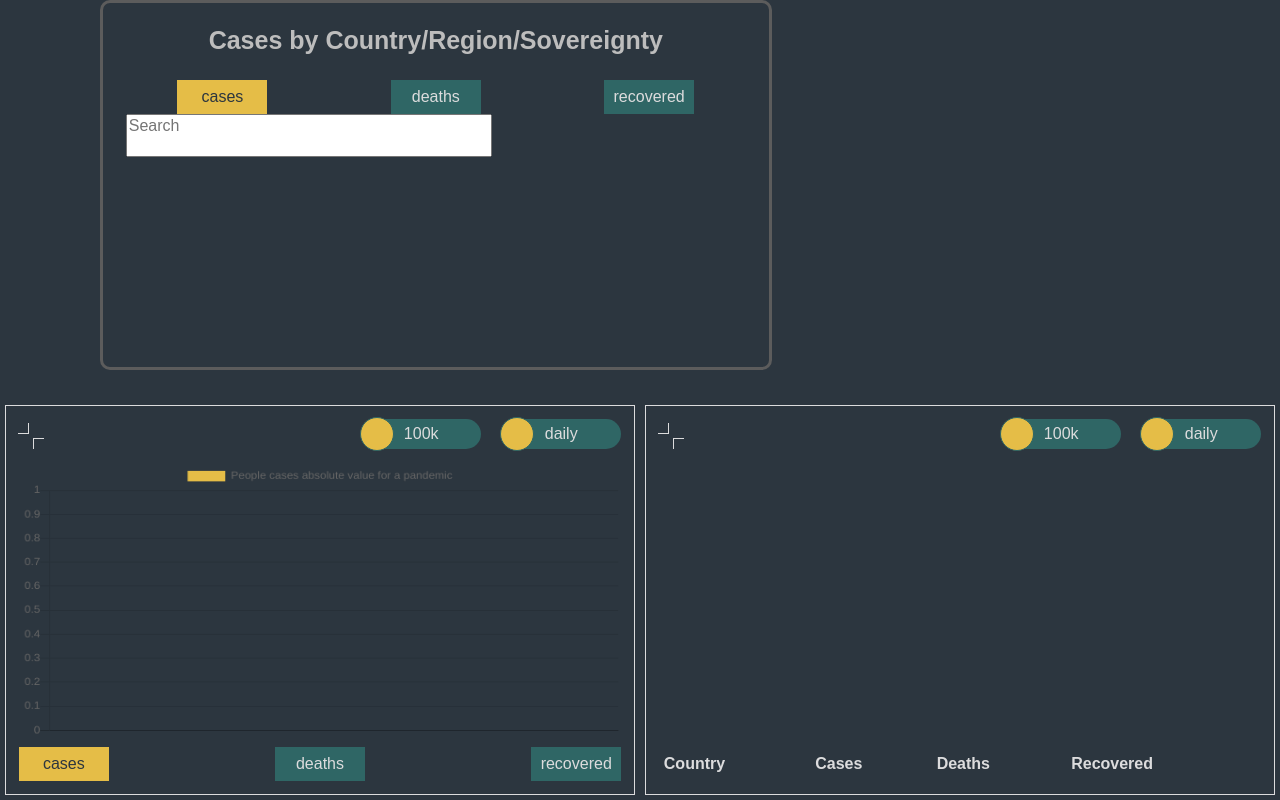
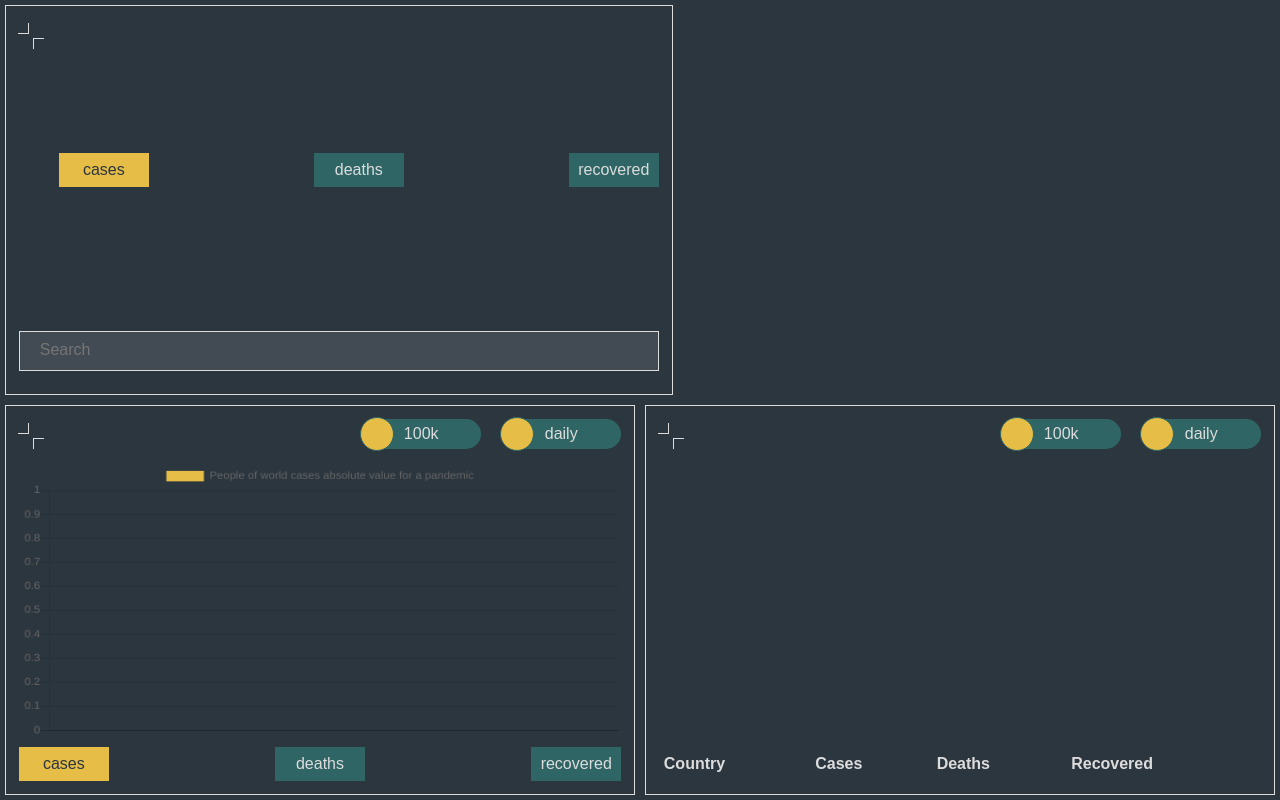
Before and after one commit to vi-voe/covid-dashboard, a website built with webpack: page src/index.html in a window 1280 px wide. Built offline with nearby package versions, Linux system fonts and the light colour scheme; no server answers.

Commit message:
feat: add country

```diff
--- a/src/components/keyboard/keyboard.scss
+++ b/src/components/keyboard/keyboard.scss
@@ -40,27 +40,32 @@
 }
 
 .keyboard__key:active {
-  background: red;
+  background: var(--color-main);
   border: blue 1px solid;
 }
+
 .sound--active {
   background: blueviolet;
 }
+
 .click--active {
   background: red;
 }
+
 .keyboard__key--wide {
   width: 12%;
 }
+
 .keyboard__key--wide:active {
-  background-color: blue;
+  background-color: var(--color-main);
 }
 
 .keyboard__key--extra-wide {
-  background-color: red;
+  background-color: var(--color-second);
   width: 36%;
   max-width: 500px;
 }
+
 .keyboard__key--extra-wide:active {
   background-color: blue
 }
@@ -83,14 +88,17 @@
 .keyboard__key--dark {
   background: rgba(0, 0, 0, 0.25);
 }
+
 .click--wide-active {
   background-color: blue;
 }
+
 @media (max-width: 780px) {
   .keyboard__key {
     max-width: 60px;
   }
 }
+
 @media (max-width: 584px) {
   .keyboard__key {
     max-width: 45px;
--- a/src/components/list/list.js
+++ b/src/components/list/list.js
@@ -3,6 +3,8 @@ import tableTitle from './var';
 import Data from '../../modules/data/DataGlobal';
 import Keyboard from '../keyboard/keyboard';
 import Tabs from '../tabs/tabs';
+import ResizeBtn from '../resize-btn/resizeBtn';
+import { publisher } from '../../modules/observer/publisher';
 // import TableGlobalDeath from './TableGlobalDeath';
 
 let selectedList;
@@ -15,13 +17,14 @@ class List {
 
     this.wrapper = document.createElement('div');
     this.wrapper.classList.add('list_wrap');
+    this.wrapper.classList.add('resize-bl');
 
     this.list = document.createElement('ul');
     this.list.classList.add('list');
 
     const listTitle = document.createElement('h2');
     listTitle.classList.add('list__title');
-    this.wrapper.appendChild(listTitle);
+    // this.wrapper.appendChild(listTitle);
 
     this.search = document.createElement('textarea');
     this.search.setAttribute('placeholder', 'Search');
@@ -31,8 +34,11 @@ class List {
     const titleContent = document.createTextNode(tableTitle);
     listTitle.appendChild(titleContent);
 
+    this.resizeBtn = new ResizeBtn();
+    this.resizeBtn.render(this.wrapper);
+
     const triggerWrap = document.createElement('div');
-    triggerWrap.classList.add('trigger-wrap');
+    // triggerWrap.classList.add('trigger-wrap');
 
     this.wrapper.appendChild(triggerWrap);
 
@@ -125,6 +131,8 @@ class List {
       const { target } = event;
       if (target.tagName !== 'LI') return;
       this.highlight(target);
+
+      publisher.notify('country', target.textContent.replace(/[0-9]/g, ''));
     });
   }
 
--- a/src/components/list/list.scss
+++ b/src/components/list/list.scss
@@ -1,21 +1,21 @@
 .list_wrap {
-  width: 400px;
-  border: 3px solid #5c5c5c;
-  border-radius: 10px;
-  margin-bottom: 30px;
-  margin-left: 100px;
+  // width: 400px;
+  // border: 3px solid #5c5c5c;
+  // border-radius: 10px;
+  // margin-bottom: 30px;
+  // margin-left: 100px;
 }
 
 .list {
   border: 0;
   padding: 10px 0 0;
   margin: 0;
-  height: 410px;
   text-decoration: none;
   list-style-type: none;
   font-size: 20px;
   overflow-y: scroll;
   max-height: 500px;
+
   &__title {
     color: #bdbdbd;
     text-align: center;
@@ -23,21 +23,25 @@
     padding: 10px 0 15px 0;
     margin: 0;
   }
+
   img {
     width: 18px;
     height: 18px;
     margin-right: 10px;
   }
+
   &__item {
     cursor: pointer;
     color: #ffffff;
     padding: 3px 0;
     border-bottom: 1px solid #5c5c5c;
   }
+
   &__item span {
     padding: 0 10px;
     color: #e83732;
   }
+
   &-active {
     background-color: #1b61a6;
   }
@@ -46,16 +50,27 @@
 .list::-webkit-scrollbar {
   width: 10px;
 }
+
 .list::-webkit-scrollbar-track {
   background-color: #404040;
 }
+
 .list::-webkit-scrollbar-thumb {
   background-color: #5c5c5c;
 }
 
 .search {
-  margin: 0 10px;
-  width: 360px;
+  box-sizing: border-box;
+  width: 100%;
+  min-height: 40px;
+  height: 40px;
+  margin: 10px 0;
+  padding: 8px 20px;
+  border: 1px solid var(--color-text);
+  background: rgba(255, 255, 255, 0.1);
+  font-size: 16px;
+  color: var(--color-text);
+  line-height: 1.3;
   resize: none;
 }
 
@@ -63,12 +78,12 @@
   display: flex;
   justify-content: space-around;
 }
+
 .list_wrap .trigger-wrap {
   display: flex;
   justify-content: space-around;
 }
 
 .list_wrap .tabs {
-  display: flex;
-  justify-content: space-around;
+  padding-left: 40px;
 }
--- a/src/js/main.js
+++ b/src/js/main.js
@@ -26,6 +26,7 @@ chartPainter.render();
 publisher.subscribe(chartPainter, "group");
 publisher.subscribe(chartPainter, "countMethod");
 publisher.subscribe(chartPainter, "period");
+publisher.subscribe(chartPainter, "country");
 
 publisher.subscribe(list, "group");
 publisher.subscribe(list, "countMethod");
@@ -39,3 +40,4 @@ tableList.render();
 
 publisher.subscribe(tableList, "countMethod");
 publisher.subscribe(tableList, "period");
+publisher.subscribe(tableList, "country");
--- a/src/modules/chart/chart.js
+++ b/src/modules/chart/chart.js
@@ -8,7 +8,7 @@ class ChartPainter {
     this.group = 'cases'; // cases, deaths? recovered
     this.countMethod = 'true'; // abs, 100thousand
     this.period = 'true'; // total, day
-
+    this.country = '';
     this.peopleWorld = 7827000000;
 
     this.cfg = {
@@ -48,7 +48,7 @@ class ChartPainter {
           yAxes: [{
             ticks: {
               beginAtZero: true,
-              callback: (value) => (value > 99000) ? `${value / 10e6}M` : value,
+              callback: (value) => ((value > 99000) ? `${value / 10e6}M` : value),
             },
           }],
         },
@@ -73,6 +73,7 @@ class ChartPainter {
 
   async getDataForChart() {
     const dataChartArray = [];
+    if (this.country.length === 0) {
       await this.data.getDataTotalCasesGlobalHistorical().then((res) => {
         let prev = 0;
         Object.entries(res[this.group]).forEach((pair) => {
@@ -82,13 +83,24 @@ class ChartPainter {
           dataChartArray.push({ t: pair[0].valueOf(), y: people });
         });
       }).catch((error) => console.error(error));
+    } else {
+      await this.data.getDataTotalCasesCountryHistorical(this.country).then((res) => {
+        let prev = 0;
+        Object.entries(res.timeline[this.group]).forEach((pair) => {
+          let people = (this.period === 'true') ? pair[1] : pair[1] - prev;
+          prev = pair[1];
+          people = (this.countMethod === 'true') ? people : Math.round((people * 100000) / this.peopleWorld);
+          dataChartArray.push({ t: pair[0].valueOf(), y: people });
+        });
+      }).catch((error) => console.error(error));
+    }
 
     return dataChartArray;
   }
 
   updateChart(dataResult) {
     this.cfg.data.datasets[0].data = dataResult;
-    this.cfg.data.datasets[0].label = `People ${this.group} ${(this.countMethod === 'true') ? 'absolute value' : 'per 100th population'} ${(this.period === 'true') ? 'for a pandemic' : 'for a day'}`;
+    this.cfg.data.datasets[0].label = `People of ${(this.country.length === 0) ? 'world' : this.country } ${this.group} ${(this.countMethod === 'true') ? 'absolute value' : 'per 100th population'} ${(this.period === 'true') ? 'for a pandemic' : 'for a day'}`;
     this.chart.update();
   }
 
--- a/src/modules/tableList/tableList.js
+++ b/src/modules/tableList/tableList.js
@@ -9,6 +9,7 @@ class TableList {
 
     this.countMethod = 'true'; // abs, 100thousand
     this.period = 'true'; // total, day
+    this.country = '';
   }
 
   async getDataForTable() {
@@ -24,6 +25,7 @@ class TableList {
     <th>Recovered</th>
   `;
     Object.values(res).forEach((item) => {
+      if (this.country.length > 0 && item.Country.toLowerCase() !== this.country.toLowerCase()) return;
       const tr = document.createElement('tr');
       const confirmed = (this.period === 'true') ? item.TotalConfirmed : item.NewConfirmed;
       const deaths = (this.period === 'true') ? item.TotalDeaths : item.NewDeaths;
```
Lines whose indentation alone changed are shown as unchanged.
